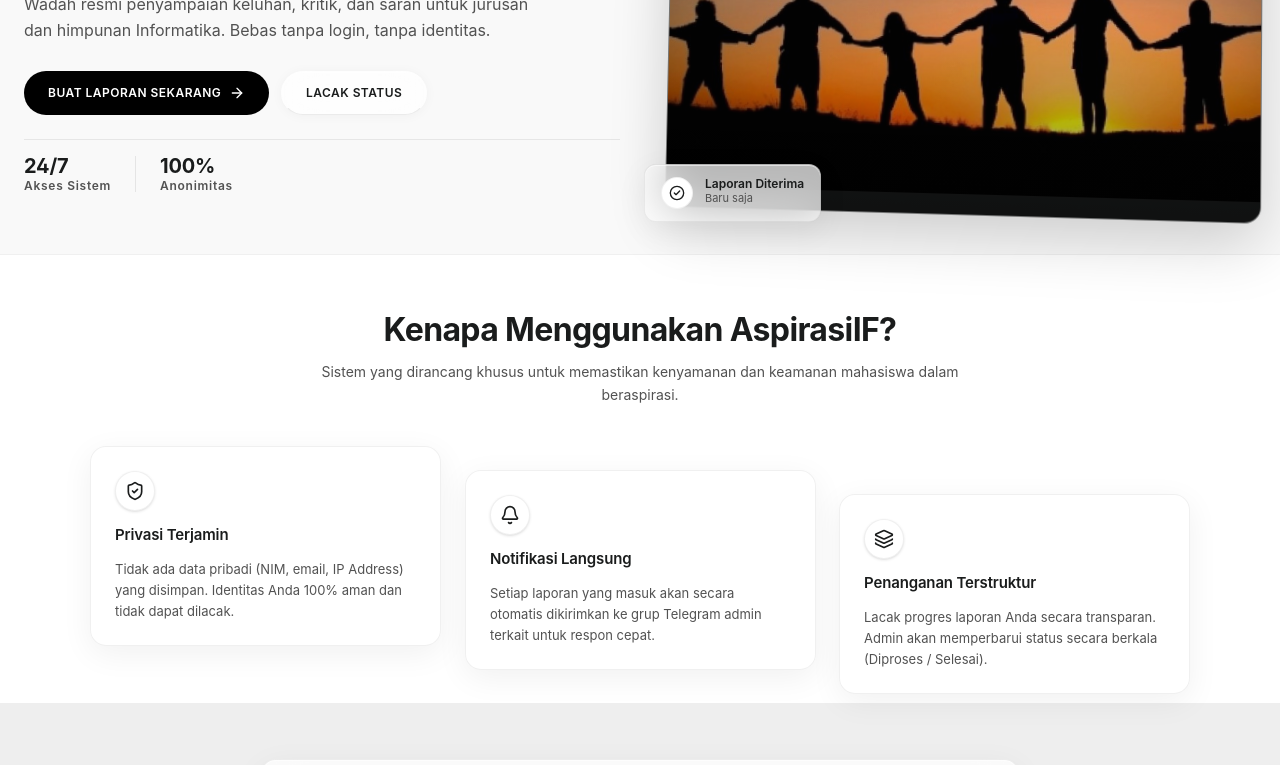
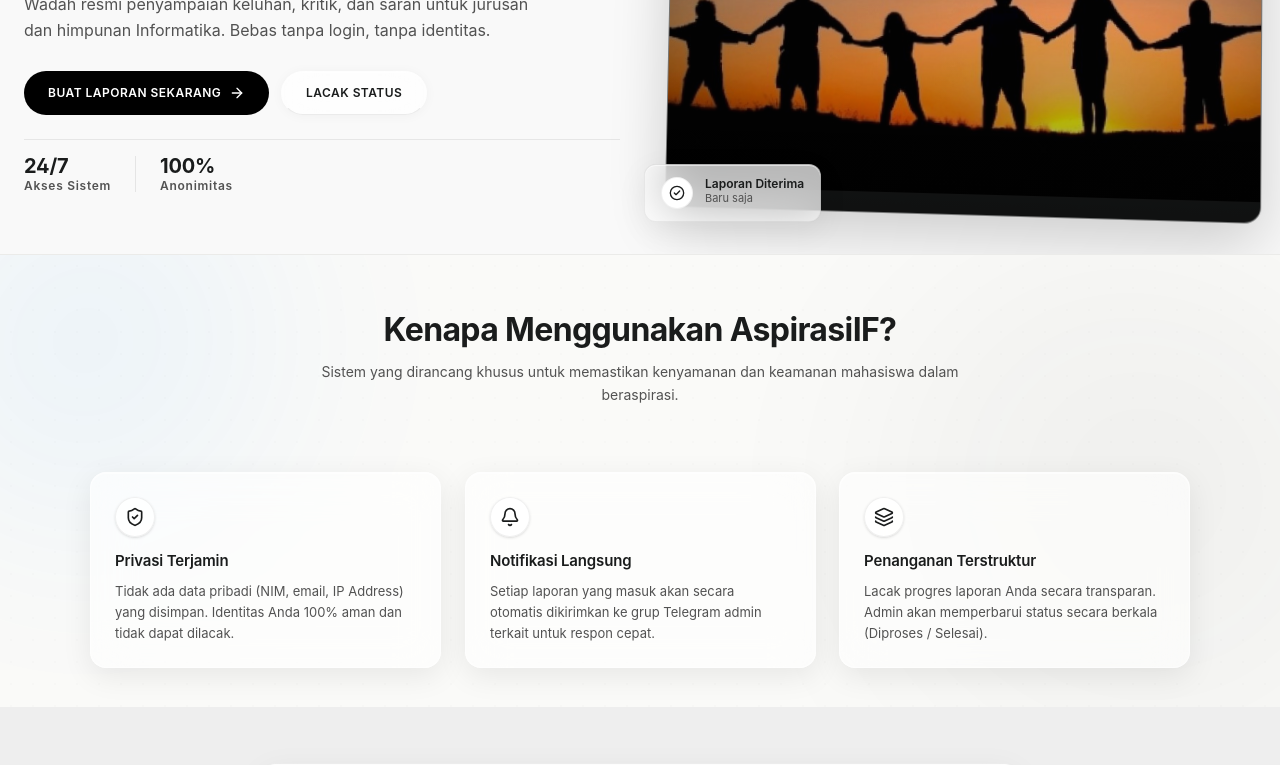
Before and after one commit to MbullHexScript/Suara-Informatika, a React (Vite) app: page / in a window 1280 px wide. Shown: the part 320-1085 px from the top of the page. Built offline with nearby package versions, Linux system fonts and the light colour scheme; no server answers.

Commit message:
fix: align 3 feat cards + liquid glass feature cards with fallback

```diff
--- a/src/index.css
+++ b/src/index.css
@@ -70,6 +70,17 @@ img, video { max-width: 100%; height: auto; display: block; }
   border-color: rgba(0,0,0,0.06);
   box-shadow: 0 8px 32px rgba(0,0,0,0.06);
 }
+.glass-feature {
+  background: #ffffff;
+  border: 1px solid rgba(0,0,0,0.06);
+  box-shadow: 0 4px 24px rgba(0,0,0,0.05);
+  transition: transform 220ms ease, box-shadow 220ms ease, border-color 220ms ease;
+}
+.glass-feature:hover {
+  transform: translateY(-2px);
+  border-color: rgba(0,0,0,0.08);
+  box-shadow: 0 12px 32px rgba(0,0,0,0.08), 0 1px 0 rgba(255,255,255,0.6) inset;
+}
 .hairline { border-color: rgba(0,0,0,0.08); }
 
 @supports (backdrop-filter: blur(1px)) or (-webkit-backdrop-filter: blur(1px)) {
@@ -92,6 +103,18 @@ img, video { max-width: 100%; height: auto; display: block; }
     backdrop-filter: blur(20px) saturate(180%);
     box-shadow: 0 8px 32px rgba(0,0,0,0.06), 0 1px 0 rgba(255,255,255,0.55) inset;
   }
+  .glass-feature {
+    background: rgba(255,255,255,0.62);
+    -webkit-backdrop-filter: blur(20px) saturate(180%);
+    backdrop-filter: blur(20px) saturate(180%);
+    border: 1px solid rgba(255,255,255,0.55);
+    box-shadow: 0 8px 30px rgba(0,0,0,0.08), 0 1px 0 rgba(255,255,255,0.55) inset;
+  }
+  .glass-feature:hover {
+    background: rgba(255,255,255,0.72);
+    border-color: rgba(255,255,255,0.65);
+    box-shadow: 0 12px 36px rgba(0,0,0,0.10), 0 1px 0 rgba(255,255,255,0.7) inset;
+  }
   /* true isolate: blur layer must not be clipped — header/dock already isolate via stacking */
   .glass, .glass-pill { isolation: auto; }
 }
--- a/src/pages/Home.tsx
+++ b/src/pages/Home.tsx
@@ -94,28 +94,33 @@ export default function Home(){
         </div>
       </section>
 
-      <section className="bg-white border-t border-black/[0.06] py-10 md:py-14">
-        <div className="container-wide">
-          <div className="text-center max-w-[640px] mx-auto mb-10">
+      <section className="relative py-10 md:py-14 overflow-hidden bg-[#fafaf8] border-t border-black/[0.06]">
+        <div className="absolute inset-0 pointer-events-none">
+          <div className="absolute -top-32 -left-32 w-[520px] h-[520px] rounded-full blur-[90px] opacity-[0.07]" style={{ background: "radial-gradient(circle at 40% 40%, #0A84FF 0%, transparent 70%)" }} />
+          <div className="absolute -bottom-40 -right-32 w-[640px] h-[640px] rounded-full blur-[100px] opacity-[0.06]" style={{ background: "radial-gradient(circle at 60% 40%, #1a1c1c 0%, transparent 70%)" }} />
+          <div className="absolute inset-0 opacity-[0.015]" style={{ backgroundImage: "radial-gradient(rgba(0,0,0,0.8) 1px, transparent 1px)", backgroundSize: "22px 22px" }} />
+        </div>
+        <div className="container-wide relative">
+          <div className="text-center max-w-[640px] mx-auto mb-10 md:mb-12">
             <h2 className="text-[24px] md:text-[32px] font-[700]" style={{ letterSpacing: "-0.02em", lineHeight: 1.2 }}>Kenapa Menggunakan AspirasiIF?</h2>
             <p className="text-[14px] leading-[1.6] text-[#525252] mt-3">Sistem yang dirancang khusus untuk memastikan kenyamanan dan keamanan mahasiswa dalam beraspirasi.</p>
           </div>
 
-          <div className="feat-grid grid md:grid-cols-3 gap-5 md:gap-6 max-w-[1100px] mx-auto items-start">
-            <div className="feat-card glass-card rounded-[16px] p-6 space-y-3 will-change-transform">
-              <span className="w-10 h-10 rounded-full bg-white border border-black/[0.06] grid place-items-center shadow-sm"><ShieldCheck className="w-5 h-5" /></span>
-              <h3 className="text-[15px] font-semibold" style={{ letterSpacing: "-0.01em" }}>Privasi Terjamin</h3>
-              <p className="text-[13px] leading-[1.6] text-[#525252]">Tidak ada data pribadi (NIM, email, IP Address) yang disimpan. Identitas Anda 100% aman dan tidak dapat dilacak.</p>
+          <div className="feat-grid grid grid-cols-1 md:grid-cols-3 gap-5 md:gap-6 max-w-[1100px] mx-auto items-stretch">
+            <div className="feat-card glass-feature rounded-[16px] p-6 flex flex-col will-change-transform">
+              <span className="w-10 h-10 rounded-full bg-white/80 border border-black/[0.06] grid place-items-center shadow-sm shrink-0"><ShieldCheck className="w-5 h-5" /></span>
+              <h3 className="text-[15px] font-semibold mt-3" style={{ letterSpacing: "-0.01em" }}>Privasi Terjamin</h3>
+              <p className="text-[13px] leading-[1.6] text-[#525252] mt-2">Tidak ada data pribadi (NIM, email, IP Address) yang disimpan. Identitas Anda 100% aman dan tidak dapat dilacak.</p>
             </div>
-            <div className="feat-card glass-card rounded-[16px] p-6 space-y-3 md:translate-y-6 will-change-transform">
-              <span className="w-10 h-10 rounded-full bg-white border border-black/[0.06] grid place-items-center shadow-sm"><Bell className="w-5 h-5" /></span>
-              <h3 className="text-[15px] font-semibold" style={{ letterSpacing: "-0.01em" }}>Notifikasi Langsung</h3>
-              <p className="text-[13px] leading-[1.6] text-[#525252]">Setiap laporan yang masuk akan secara otomatis dikirimkan ke grup Telegram admin terkait untuk respon cepat.</p>
+            <div className="feat-card glass-feature rounded-[16px] p-6 flex flex-col will-change-transform">
+              <span className="w-10 h-10 rounded-full bg-white/80 border border-black/[0.06] grid place-items-center shadow-sm shrink-0"><Bell className="w-5 h-5" /></span>
+              <h3 className="text-[15px] font-semibold mt-3" style={{ letterSpacing: "-0.01em" }}>Notifikasi Langsung</h3>
+              <p className="text-[13px] leading-[1.6] text-[#525252] mt-2">Setiap laporan yang masuk akan secara otomatis dikirimkan ke grup Telegram admin terkait untuk respon cepat.</p>
             </div>
-            <div className="feat-card glass-card rounded-[16px] p-6 space-y-3 md:translate-y-12 will-change-transform">
-              <span className="w-10 h-10 rounded-full bg-white border border-black/[0.06] grid place-items-center shadow-sm"><Layers3 className="w-5 h-5" /></span>
-              <h3 className="text-[15px] font-semibold" style={{ letterSpacing: "-0.01em" }}>Penanganan Terstruktur</h3>
-              <p className="text-[13px] leading-[1.6] text-[#525252]">Lacak progres laporan Anda secara transparan. Admin akan memperbarui status secara berkala (Diproses / Selesai).</p>
+            <div className="feat-card glass-feature rounded-[16px] p-6 flex flex-col will-change-transform">
+              <span className="w-10 h-10 rounded-full bg-white/80 border border-black/[0.06] grid place-items-center shadow-sm shrink-0"><Layers3 className="w-5 h-5" /></span>
+              <h3 className="text-[15px] font-semibold mt-3" style={{ letterSpacing: "-0.01em" }}>Penanganan Terstruktur</h3>
+              <p className="text-[13px] leading-[1.6] text-[#525252] mt-2">Lacak progres laporan Anda secara transparan. Admin akan memperbarui status secara berkala (Diproses / Selesai).</p>
             </div>
           </div>
         </div>
```
